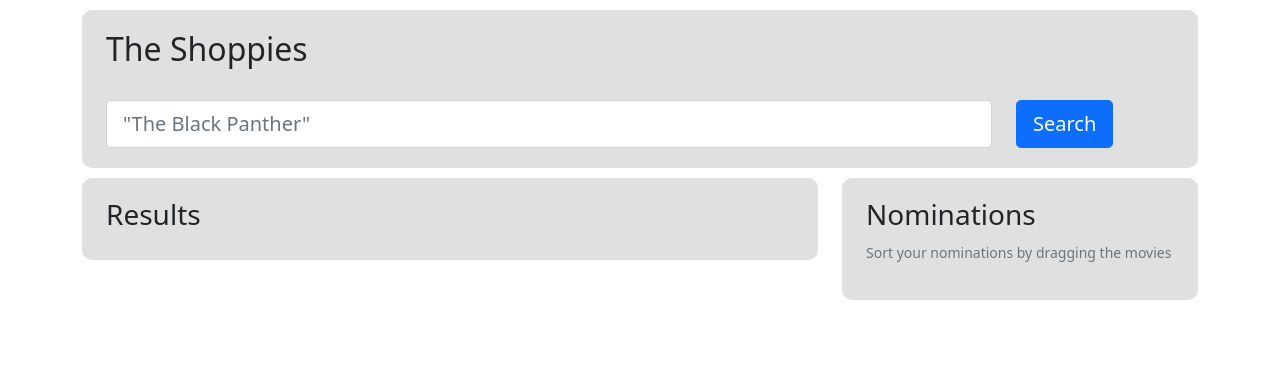
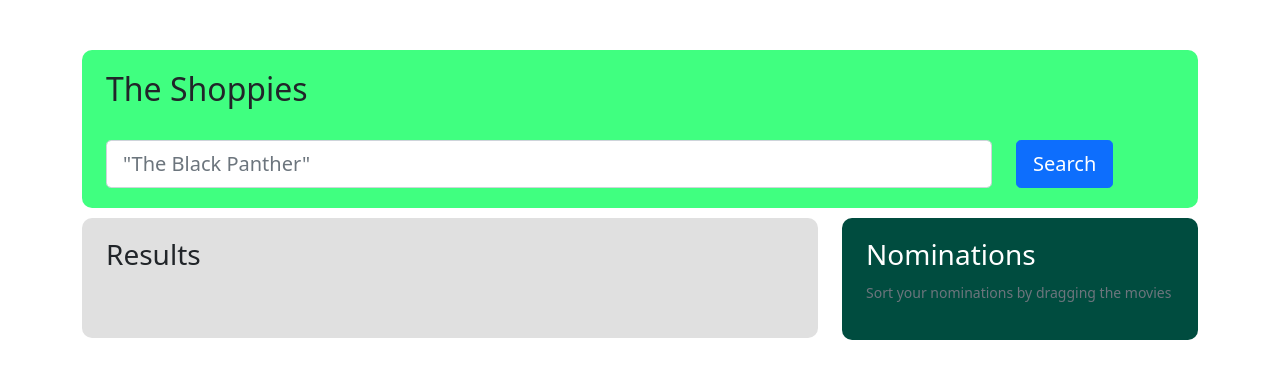
Before and after one commit to raphaeldeonova/raphaeldeonova.github.io, a React (Create React App) app: page / in a window 1280 px wide. Shown: the top 378 px of the page. Built offline with nearby package versions, Linux system fonts and the light colour scheme.

Commit message:
Fixed views, added enter functionality

```diff
--- a/src/App.css
+++ b/src/App.css
@@ -5,3 +5,7 @@
   margin-right: 25%;
   /* background-color: rgb(223, 223, 223); */
 }
+
+body {
+  background-color: #fbf7ed;
+}
--- a/src/Nominations.css
+++ b/src/Nominations.css
@@ -1,10 +1,15 @@
 .nominations-container{
     margin-top: 10px;
-    background-color: rgb(224, 224, 224);
+    background-color: #004c3f;
     padding: 20px;
     border-radius: 10px;
+    color: white;
 }
 
 .nominations-listgroup{
     padding: 5em;
 }
+
+.nominations-listgroupitem{
+    border-radius: 5px;
+}
--- a/src/Nominations.js
+++ b/src/Nominations.js
@@ -61,13 +61,13 @@ function Nominations(props){
                                 return(
                                     <Draggable key={id} draggableId={id} index = {index}>
                                         {(provided) => (
-                                            <ListGroupItem ref={provided.innerRef} {...provided.draggableProps} {...provided.dragHandleProps} auto className="mt-2">
+                                            <ListGroupItem ref={provided.innerRef} {...provided.draggableProps} {...provided.dragHandleProps} auto className="mt-2 nominations-listgroupitem">
                                                 <Row>
                                                     <Col auto>
                                                         <p>{title} ({year})</p>
                                                     </Col>
                                                     <Col xl={3}>
-                                                        <Button size="sm" variant="outline-danger" onClick={() => handleDeleteNomination(index, id)}> delete</Button>
+                                                        <Button size="sm" variant="outline-dark" onClick={() => handleDeleteNomination(index, id)}> delete</Button>
                                                     </Col>
                                                 </Row>
                                             </ListGroupItem>
--- a/src/SearchBar.css
+++ b/src/SearchBar.css
@@ -1,6 +1,6 @@
 .searchbar-container{
-    margin-top: 10px;
-    background-color: rgb(224, 224, 224);
+    margin-top: 50px;
+    background-color: #40ff80;
     padding: 20px;
     border-radius: 10px;
 }
--- a/src/SearchBar.js
+++ b/src/SearchBar.js
@@ -8,6 +8,12 @@ function SearchBar(props){
 
     const handleChange = (e) => {
         setInput(e.target.value);
+    }
+
+    const handleKeyPress = (event) => {
+        if(event.key === "Enter"){
+            props.getMovies(input);
+        }
     }
 
     return(
@@ -21,7 +27,7 @@ function SearchBar(props){
                 <br></br>
                 <Row>
                     <Col sm={10}>
-                        <FormControl size="lg" type="text" placeholder='"The Black Panther"' onChange={handleChange}/>
+                        <FormControl size="lg" type="text" placeholder='"The Black Panther"' onChange={handleChange}  onKeyPress={handleKeyPress}/>
                     </Col>
                     <Col sm={2}>
                         <Button type="submit" size="lg" onClick={() => props.getMovies(input)}>Search</Button>
--- a/src/SearchResults.css
+++ b/src/SearchResults.css
@@ -3,4 +3,5 @@
     background-color: rgb(224, 224, 224);
     padding: 20px;
     border-radius: 10px;
+    min-height: 120px;
 }
```
